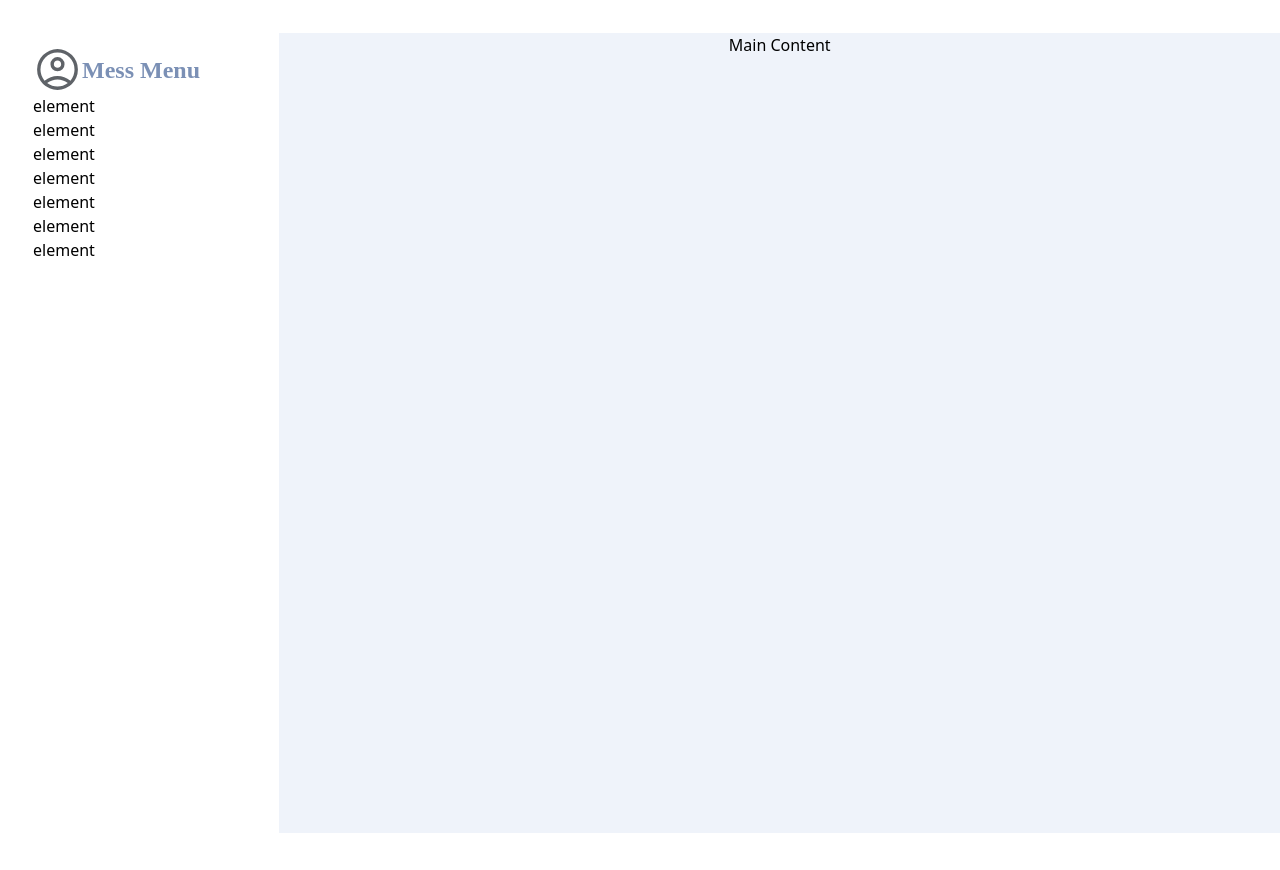
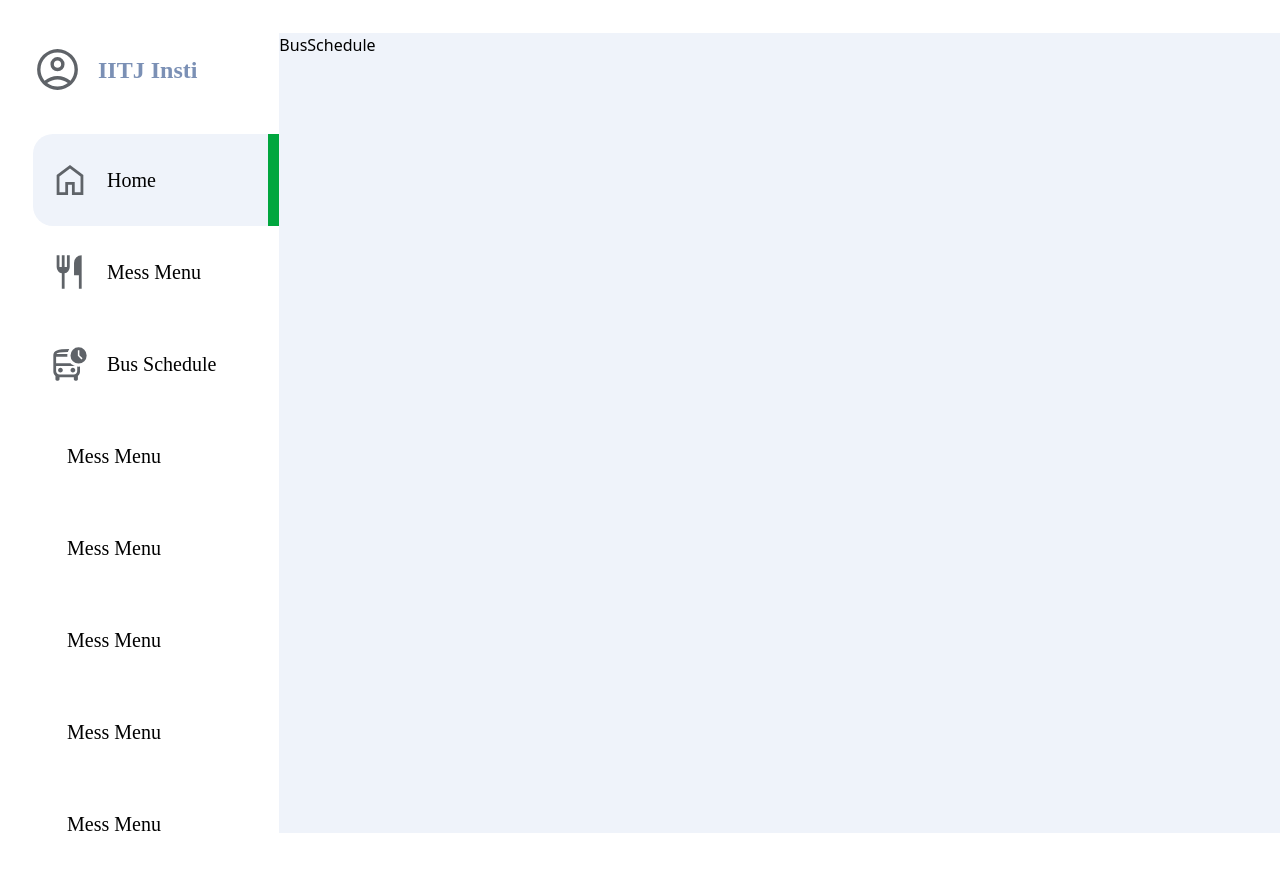
Before and after one commit to HerilMistry/IITJInstiWebApp, a React (Vite) app: page /busschedule in a window 1280 px wide. Before the commit the page ends 833 px from the top, so only its background shows below. Built offline with nearby package versions, Linux system fonts and the light colour scheme.

Commit message:
modified:   package-lock.json 	modified:   package.json 	modified:   src/App.jsx 	modified:   src/components/VerticalNavbar.jsx 	new file:   src/pages/BusSchedule.jsx

```diff
--- a/package.json
+++ b/package.json
@@ -13,6 +13,7 @@
     "@tailwindcss/vite": "^4.0.6",
     "react": "^19.0.0",
     "react-dom": "^19.0.0",
+    "react-router-dom": "^7.1.5",
     "tailwindcss": "^4.0.6"
   },
   "devDependencies": {
--- a/src/App.jsx
+++ b/src/App.jsx
@@ -1,14 +1,24 @@
 import React from 'react'
 import VerticalNavbar from './components/VerticalNavbar'
+import { BrowserRouter, Routes, Route } from 'react-router-dom';
+import Home from './pages/Home';
+import MessMenu from './pages/MessMenu';
+import BusSchedule from './pages/BusSchedule';
 
 function App() {
 
   return (
     <div className='flex pt-[33px] pl-[33px]'>
-      <VerticalNavbar/>
-      <div className='w-full bg-[#EFF3FA]'>
-        <h1 className='text-center'>Main Content</h1>
-      </div>
+      <BrowserRouter>
+        <VerticalNavbar />
+        <div className='w-full bg-[#EFF3FA]'>
+          <Routes>
+            <Route path='/' element={<Home />} />
+            <Route path='/messmenu' element={<MessMenu />} />
+            <Route path='/busschedule' element={<BusSchedule />} />
+          </Routes>
+        </div>
+      </BrowserRouter>
     </div>
   )
 }
--- a/src/components/VerticalNavbar.jsx
+++ b/src/components/VerticalNavbar.jsx
@@ -1,22 +1,30 @@
-import React from 'react'
+import React, { useState} from 'react'
+import { Link } from 'react-router-dom';
 
 const VerticalNavbar = () => {
-  const options = ['home','mess menu','Bus schedule','mess menu','mess menu','mess menu','mess menu']
+  const [activeButton, setActiveButton] = useState(0);
+
+  const options = ['home', 'mess menu', 'Bus schedule',...Array(5).fill('mess menu')]
+  const paths = ['/','/messmenu','/busschedule', ...Array(5).fill('/')]
+  const icons = [
+    <svg xmlns="http://www.w3.org/2000/svg" height="40px" viewBox="0 -960 960 960" width="40px" fill="#5f6368"><path d="M226.67-186.67h140v-246.66h226.66v246.66h140v-380L480-756.67l-253.33 190v380ZM160-120v-480l320-240 320 240v480H526.67v-246.67h-93.34V-120H160Zm320-352Z"/></svg>,
+    <svg xmlns="http://www.w3.org/2000/svg" height="40px" viewBox="0 -960 960 960" width="40px" fill="#5f6368"><path d="M283.33-80v-367.33q-51.66-12-87.5-53.67Q160-542.67 160-600v-280h66.67v280h56.66v-280H350v280h56.67v-280h66.66v280q0 57.33-35.83 99T350-447.33V-80h-66.67Zm410 0v-320H576.67v-296.67q0-80.33 51.5-131.83Q679.67-880 760-880v800h-66.67Z"/></svg>,
+    <svg xmlns="http://www.w3.org/2000/svg" height="40px" viewBox="0 -960 960 960" width="40px" fill="#5f6368"><path d="M754.67-589.33 781.33-616l-76-75.33V-810h-36.66v130l86 90.67Zm-602-133.34H418.33 152.67ZM228-434h-81.33H598 228ZM166-80q-15.02 0-25.17-9.01-10.16-9.01-10.16-22.32v-83.34q-24-17-37.34-45.16Q80-268 80-300.67V-692q0-80.84 84.5-113.09Q249-837.33 463-837.33q-10.33 15.33-18.83 32-8.5 16.66-14.17 34.33-135.33 2-198.17 13.33-62.83 11.34-79.16 35h265.66Q416-706 415.67-689.33q-.34 16.66 2 33.33h-271v155.33h345.66Q514-478 541-461.17q27 16.84 57 27.17H146.67v120q0 35 24.16 60.5Q195-228 228-228h344q33 0 57.17-25.5 24.16-25.5 24.16-60.5v-104.33Q670-416 686.67-416q16.66 0 33.33-2.33v117.66q0 32.67-13.33 60.84-13.34 28.16-37.34 45.16v83.34q0 13.31-10.16 22.32Q649.02-80 634-80h-26q-15.3 0-25.65-9.01Q572-98.02 572-111.33v-50H228v50q0 13.31-10.35 22.32T192-80h-26Zm520.13-412q-80.46 0-137.3-56.84Q492-605.68 492-686.33 492-766 548.67-823q56.66-57 137.33-57 81 0 137.5 56.5T880-686q0 81-56.71 137.5T686.13-492ZM250.71-274.67q23.62 0 40.12-16.54 16.5-16.53 16.5-40.16 0-23.63-16.54-40.13-16.54-16.5-40.16-16.5-23.63 0-40.13 16.54-16.5 16.54-16.5 40.17 0 23.62 16.54 40.12 16.54 16.5 40.17 16.5Zm298.66 0q23.63 0 40.13-16.54 16.5-16.53 16.5-40.16 0-23.63-16.54-40.13-16.54-16.5-40.17-16.5-23.62 0-40.12 16.54-16.5 16.54-16.5 40.17 0 23.62 16.54 40.12 16.54 16.5 40.16 16.5Z"/></svg>,
+    ...Array(5).fill('')
+  ]
 
   return (
-    <div className='w-[307px] h-screen pt-[12px]'>
+    <div className='w-[307px] h-screen pt-[12px] bricolage-grotesque'>
       <div className='flex items-center'>
         <svg xmlns="http://www.w3.org/2000/svg" height="49px" viewBox="0 -960 960 960" width="49px" fill="#5f6368"><path d="M226-262q59-42.33 121.33-65.5 62.34-23.17 132.67-23.17 70.33 0 133 23.17T734.67-262q41-49.67 59.83-103.67T813.33-480q0-141-96.16-237.17Q621-813.33 480-813.33t-237.17 96.16Q146.67-621 146.67-480q0 60.33 19.16 114.33Q185-311.67 226-262Zm253.88-184.67q-58.21 0-98.05-39.95Q342-526.58 342-584.79t39.96-98.04q39.95-39.84 98.16-39.84 58.21 0 98.05 39.96Q618-642.75 618-584.54t-39.96 98.04q-39.95 39.83-98.16 39.83ZM480.31-80q-82.64 0-155.64-31.5-73-31.5-127.34-85.83Q143-251.67 111.5-324.51T80-480.18q0-82.82 31.5-155.49 31.5-72.66 85.83-127Q251.67-817 324.51-848.5T480.18-880q82.82 0 155.49 31.5 72.66 31.5 127 85.83Q817-708.33 848.5-635.65 880-562.96 880-480.31q0 82.64-31.5 155.64-31.5 73-85.83 127.34Q708.33-143 635.65-111.5 562.96-80 480.31-80Zm-.31-66.67q54.33 0 105-15.83t97.67-52.17q-47-33.66-98-51.5Q533.67-284 480-284t-104.67 17.83q-51 17.84-98 51.5 47 36.34 97.67 52.17 50.67 15.83 105 15.83Zm0-366.66q31.33 0 51.33-20t20-51.34q0-31.33-20-51.33T480-656q-31.33 0-51.33 20t-20 51.33q0 31.34 20 51.34 20 20 51.33 20Zm0-71.34Zm0 369.34Z" /></svg>
-        <span className='font-semibold text-2xl text-[#7B90B5] bricolage-grotesque'>
-          Mess Menu
+        <span className='font-semibold text-2xl text-[#7B90B5] bricolage-grotesque pl-[16px]'>
+          IITJ Insti
         </span>
       </div>
-      <div>
-        {options.map((element,_)=>{
-          return(
-            <div>
-              element
-            </div>
+      <div className='w-full flex flex-col items-center mt-10'>
+        {options.map((element,index) => {
+          return (
+            <Button key={index} iconSVG={icons[index]} to={paths[index]} text={element} onClick={()=>setActiveButton(index)} isActive={activeButton===index}/>
           )
         })}
       </div>
@@ -25,3 +33,21 @@ const VerticalNavbar = () => {
 }
 
 export default VerticalNavbar
+
+const Button = ({ text,iconSVG='',to='/', isActive = true, onClick }) => {
+  return (
+    <Link
+      to={to}
+      onClick={onClick}
+      className={`w-full h-[92px] rounded-l-[20px] text-[20px] capitalize border-r-[11px] flex items-center justify-center
+        ${isActive ? 'border-r-green-600 bg-[#EFF3FA]' : 'border-r-transparent bg-transparent'}`}
+    >
+      <div className='px-[17px]'>
+        {iconSVG}
+      </div>
+      <span className='w-full text-left'>
+        {text}
+      </span>
+    </Link>
+  );
+};
--- /dev/null
+++ b/src/pages/BusSchedule.jsx
@@ -0,0 +1,9 @@
+import React from 'react'
+
+const BusSchedule = () => {
+  return (
+    <div>BusSchedule</div>
+  )
+}
+
+export default BusSchedule
```
Also changed, not shown: 1 other file (tests, documents, lock files or other folders).
